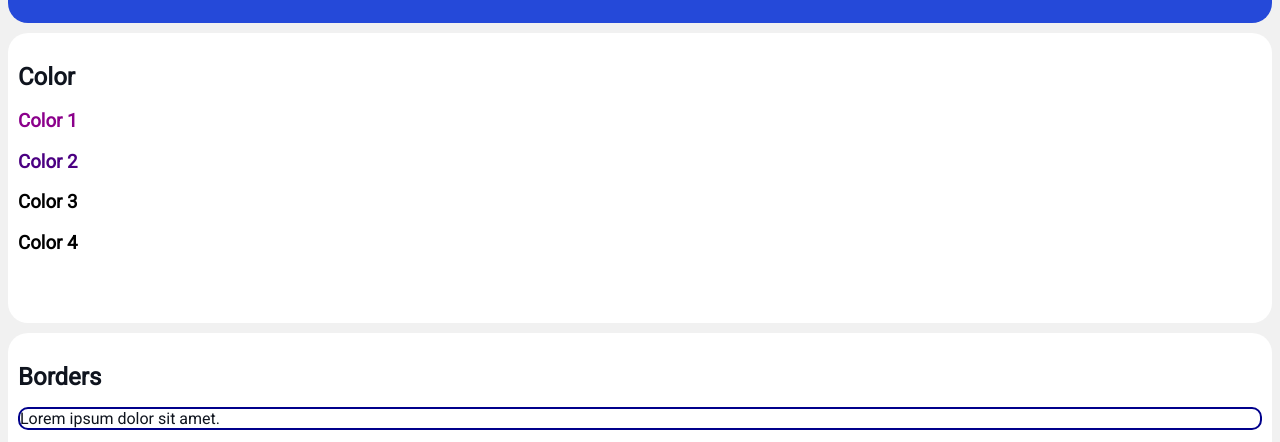
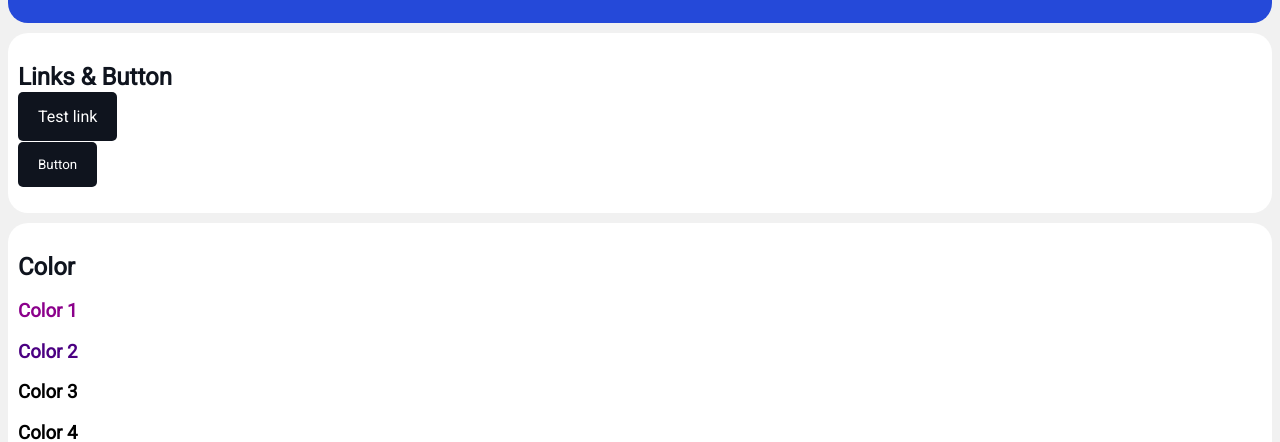
Before and after one commit to KRYPTOKRASH/CSS, a plain HTML site: page test.html in a window 1280 px wide. Shown: the part 362-804 px from the top of the page. Drawn offline with Linux system fonts and the light colour scheme.

Commit message:
add button

```diff
--- /dev/null
+++ b/links.css
@@ -0,0 +1,36 @@
+a {
+    color: #333;
+    text-decoration: none;
+    transition: all .2s;
+}
+
+a:hover {
+    color: orange;
+    font-size: 2rem;
+}
+
+a:visited {
+    color: red;
+}
+
+a:active {
+    color:blue;
+}
+
+/*.css:hover {*/
+/*    background: red;*/
+/*}*/
+
+.btn {
+    background: #0f141e;
+    padding: 15px 20px;
+    color: white;
+    border: none;
+    cursor: pointer;
+    border-radius: 5px;
+    font-family: inherit;
+}
+
+.btn:hover {
+    opacity: 0.8;
+}
--- a/styles.css
+++ b/styles.css
@@ -55,3 +55,32 @@ body {
 .bgGreen {
     background: #e5ffe7;
 }
+
+a {
+    color: #000;
+    text-decoration: none;
+}
+
+a:hover {
+    text-decoration: underline;
+}
+
+a:active {
+    color: blue;
+}
+
+a:visited {
+    color: grey;
+}
+
+.btn {
+    background: #111;
+    padding: 15px 20px;
+    color: white;
+    font-family: inherit;
+    cursor: pointer;
+}
+
+.btn:hover {
+    opacity: 0.8;
+}
--- a/test.html
+++ b/test.html
@@ -8,6 +8,7 @@
   <link rel="stylesheet" href="styles.css">
   <link rel="stylesheet" href="colors.css">
   <link rel="stylesheet" href="borders.css">
+  <link rel="stylesheet" href="links.css">
     <title>Test</title>
 </head>
 <body>
@@ -23,6 +24,16 @@
 <div class="card css">
   <h2>CSS</h2>
   <p>Lorem ipsum dolor sit amet, consectetur adipisicing elit. Atque autem corporis dolor impedit nemo numquam officia quae sed tempora tempore? Ab aperiam cum et incidunt magni maiores, perferendis quod repudiandae.</p>
+</div>
+
+<div class="card">
+  <h2>Links & Button</h2>
+  <p>
+    <a href="#" class="btn">Test link</a>
+  </p>
+  <p>
+    <button class="btn">Button</button>
+  </p>
 </div>
 
 <div class="card">
```
Also changed, not shown: index.html (+1 -1 lines).
